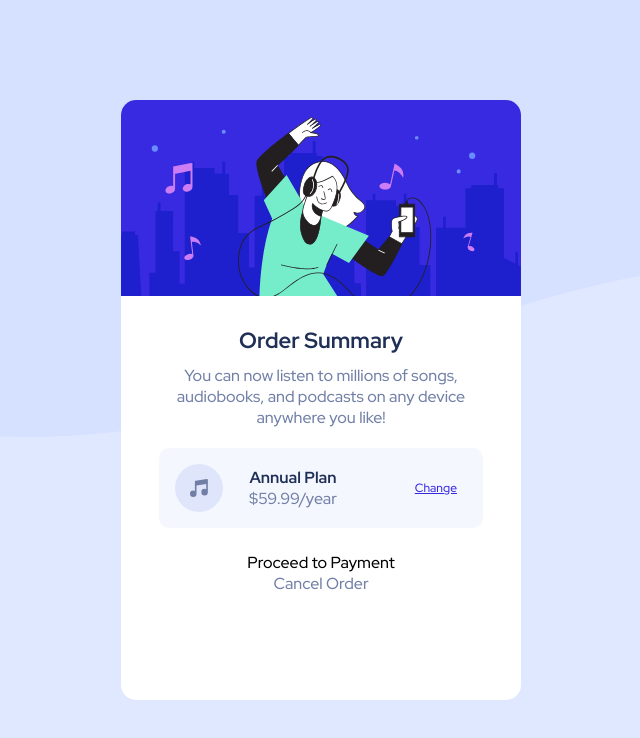
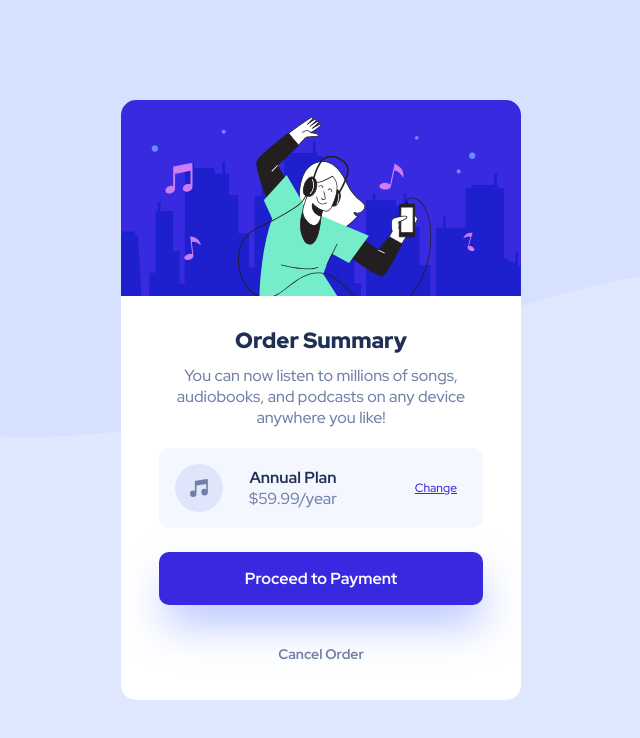
Before and after one commit to StefanoConsonni/order-summary-component, a plain HTML site: page index.html in a window 1280 px wide. Shown: the whole page, without its empty margins (319-959 px from the left). Drawn offline with Linux system fonts and the light colour scheme.

Commit message:
project completed

```diff
--- a/index.html
+++ b/index.html
@@ -24,7 +24,7 @@
 				<div class="payment">
 					<p>Proceed to Payment</p>
 				</div>
-				<p class="font-color-blue">Cancel Order</p>
+				<p class="font-color-blue cancel-order">Cancel Order</p>
 			</div>
 		</div>
 	</body>
--- a/style.css
+++ b/style.css
@@ -51,6 +51,7 @@ body {
 
 .title {
 	font-size: 22px;
+	font-weight: 900;
 	margin: 30px auto 10px;
 }
 
@@ -83,3 +84,19 @@ body {
 .annual-plan {
 	margin-left: 26px;
 }
+
+.payment {
+	background: var(--bright-blue);
+	color: white;
+	font-weight: 700;
+	border-radius: 10px;
+	padding: 16px;
+	margin: 0 38px 24px;
+	box-shadow: 3px 23px 42px -4px rgba(148, 170, 255, 0.69);
+}
+
+.cancel-order {
+	margin-top: 40px;
+	font-size: 14px;
+	font-weight: 700;
+}
```
